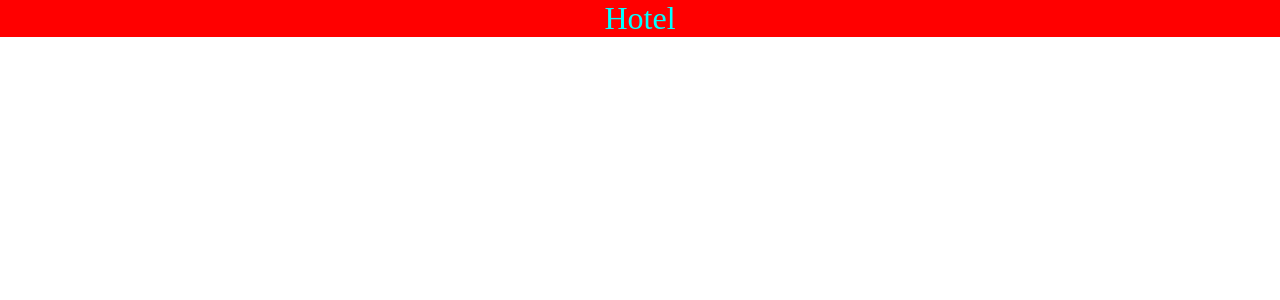
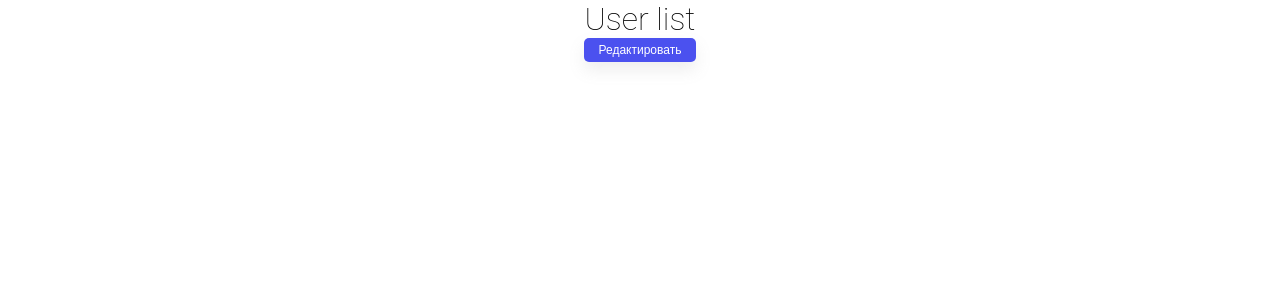
Before and after one commit to Serjge/list_users, a React app: page / in a window 1280 px wide. Shown: the top 300 px of the page. Built offline with nearby package versions, Linux system fonts and the light colour scheme.

Commit message:
feat: add button

```diff
--- a/src/app/App.tsx
+++ b/src/app/App.tsx
@@ -2,8 +2,11 @@ import { FC } from 'react';
 
 import style from './app.module.scss';
 
+import { Button } from 'components';
+
 export const App: FC = () => (
   <div className={style.wrapper}>
-    <h1 className={style.title}>Hotel</h1>
+    <h1 className={style.title}>User list</h1>
+    <Button onClick={() => {}}>Редактировать</Button>
   </div>
 );
--- a/src/app/app.module.scss
+++ b/src/app/app.module.scss
@@ -1,7 +1,5 @@
 .title {
   font-weight: 50;
-  color: aqua;
-  background-color: red;
 }
 
 .wrapper {
--- /dev/null
+++ b/src/components/Button/Button.module.scss
@@ -0,0 +1,25 @@
+@import "src/styles";
+
+.button {
+  padding: 5px 15px;
+  background-color: $color-button-primary;
+  color: $color-text-secondary;
+  border: none;
+  border-radius: 5px;
+  font-weight: 400;
+  font-size: 12px;
+  line-height: 14px;
+  box-shadow: 0 .5rem 1rem rgba(143, 142, 142, 0.15);
+
+  &:disabled {
+    background-color: $color-button-disabled;
+  }
+
+  &:hover {
+    opacity: 0.8;
+  }
+}
+
+.button__edit {
+  background-color: $color-button-secondary;
+}
--- /dev/null
+++ b/src/components/Button/Button.tsx
@@ -0,0 +1,30 @@
+import { ButtonHTMLAttributes, DetailedHTMLProps, FC } from 'react';
+
+import styles from './Button.module.scss';
+
+type ButtonPropsType = DetailedHTMLProps<
+  ButtonHTMLAttributes<HTMLButtonElement>,
+  HTMLButtonElement
+> & {
+  typeButton?: 'default' | 'edit';
+  isDisable?: boolean;
+};
+
+export const Button: FC<ButtonPropsType> = ({
+  typeButton,
+  isDisable,
+  onClick,
+  type,
+  children,
+}) => {
+  const style =
+    typeButton === 'edit' ? `${styles.button} ${styles.button__edit}` : styles.button;
+
+  return (
+    <div>
+      <button disabled={isDisable} onClick={onClick} type={type} className={style}>
+        {children}
+      </button>
+    </div>
+  );
+};
--- /dev/null
+++ b/src/components/Button/index.ts
@@ -0,0 +1 @@
+export { Button } from './Button';
--- /dev/null
+++ b/src/components/index.ts
@@ -0,0 +1 @@
+export { Button } from './Button';
--- /dev/null
+++ b/src/styles/colors.scss
@@ -0,0 +1,12 @@
+$color-background-primary: #FFFFFF;
+$color-background-secondary: #BDBDBD;
+
+$color-text-primary:  #000000;
+$color-text-secondary:  #FFFFFF;
+
+$color-border: #D8D8D8;
+$color-error: #D91313;
+
+$color-button-primary: #4B51EF;
+$color-button-secondary: #52CF4F;
+$color-button-disabled: #AFAFAF;
--- a/src/styles/global.scss
+++ b/src/styles/global.scss
@@ -1,3 +1,5 @@
+@import "src/styles";
+
 * {
   margin: 0;
   padding: 0;
@@ -7,7 +9,8 @@
 
 body {
   -webkit-font-smoothing: antialiased;
+  font-family: 'Roboto', sans-serif;
   margin: 0 auto;
-  background-color: #FFFFFF;
-  color: #000000;
+  background-color: $color-background-primary;
+  color: $color-text-primary;
 }
--- /dev/null
+++ b/src/styles/index.scss
@@ -0,0 +1 @@
+@import "colors";
```
Also changed, not shown: .eslintrc.json, src/utils/_index.ts (renamed from src/utils/index.ts).
